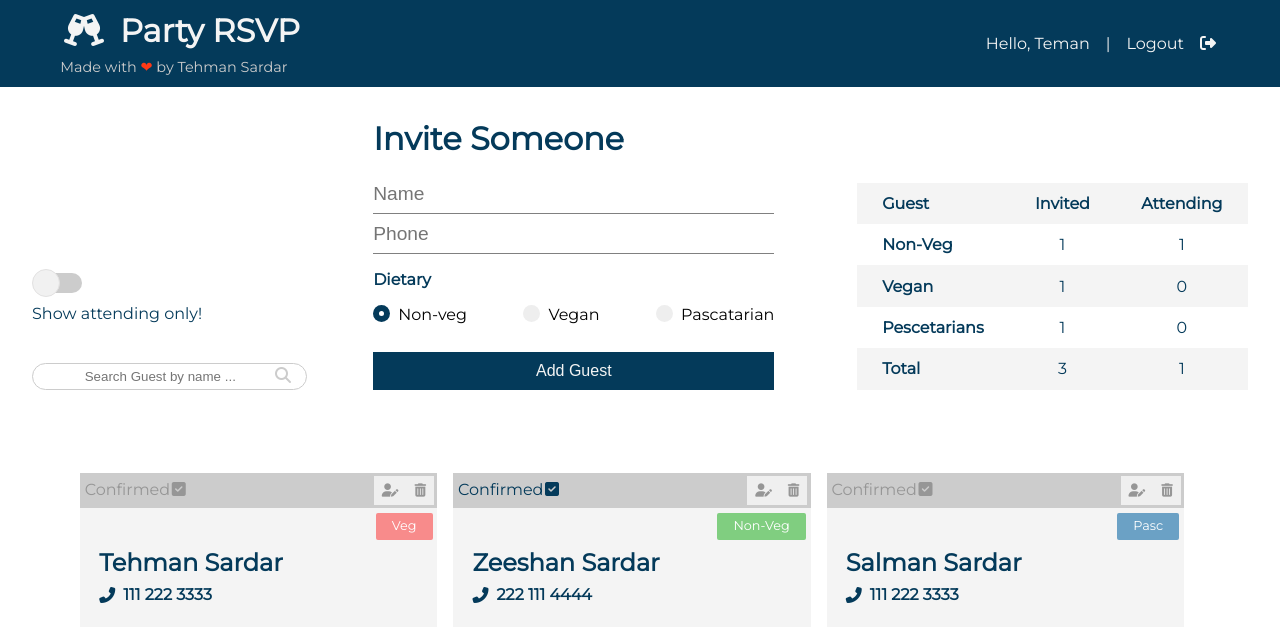
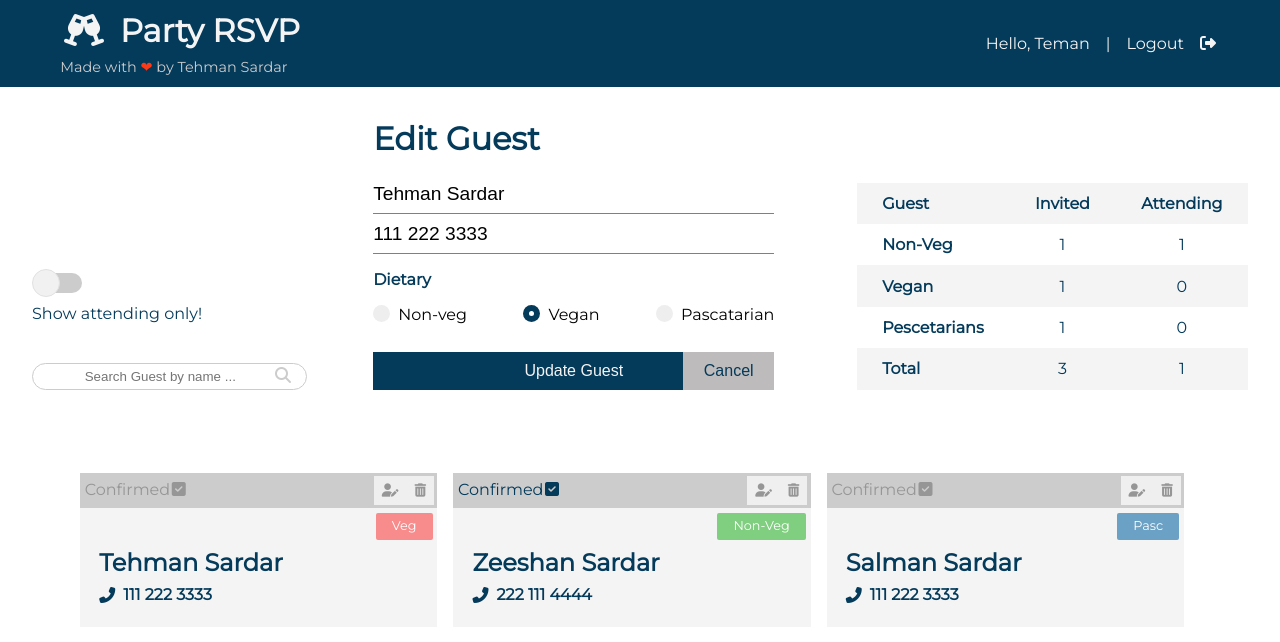
Before and after one commit to tehmansardar/rsvp, a React (Create React App) app in the folder frontend/: page / in a window 1280 px wide. Both pictures are taken after a click on the button 390 px from the left and 490 px from the top of the page. Shown: the top 642 px of the page. Built offline with nearby package versions, Linux system fonts and the light colour scheme.

Commit message:
Guest Updated

```diff
--- a/frontend/src/components/guests/Guest.js
+++ b/frontend/src/components/guests/Guest.js
@@ -2,7 +2,7 @@ import React, { useContext } from 'react';
 import GuestContext from '../../context/guestContext/GuestContext';
 
 const Guest = ({ guest }) => {
-	const { removeGuest, updateGuest } = useContext(GuestContext);
+	const { removeGuest, updateGuest, editGuest } = useContext(GuestContext);
 	const { id, name, phone, diet, isconfirmed } = guest;
 
 	const handleRemove = () => {
@@ -28,7 +28,7 @@ const Guest = ({ guest }) => {
 					</label>
 				</div>
 				<div>
-					<button>
+					<button onClick={() => editGuest(guest)}>
 						<i className='fas fa-user-edit'></i>
 					</button>
 					<button onClick={handleRemove}>
--- a/frontend/src/components/guests/GuestForm.js
+++ b/frontend/src/components/guests/GuestForm.js
@@ -1,7 +1,21 @@
-import React, { useState, useContext } from 'react';
+import React, { useState, useContext, useEffect } from 'react';
 import GuestContext from '../../context/guestContext/GuestContext';
 const GuestForm = () => {
-	const { addGuest } = useContext(GuestContext);
+	const { addGuest, editAble, updateGuest, clearEdit } = useContext(
+		GuestContext
+	);
+
+	useEffect(() => {
+		if (editAble !== null) {
+			setGuest(editAble);
+		} else {
+			setGuest({
+				name: '',
+				phone: '',
+				diet: 'Non-Veg',
+			});
+		}
+	}, [editAble]);
 
 	const [guest, setGuest] = useState({
 		name: '',
@@ -19,13 +33,17 @@ const GuestForm = () => {
 	const onsubmit = (e) => {
 		e.preventDefault();
 		if (name !== '' && phone !== '') {
+			if (editAble !== null) {
+				updateGuest(guest);
+				clearEdit();
+			} else {
 				addGuest(guest);
-
 				setGuest({
 					name: '',
 					phone: '',
 					diet: 'Non-Veg',
 				});
+			}
 		} else {
 			alert('Please Fill Form correctly');
 		}
@@ -34,7 +52,7 @@ const GuestForm = () => {
 	const { name, phone, diet } = guest;
 	return (
 		<div className='invite-section'>
-			<h1>Invite Someone</h1>
+			<h1>{editAble !== null ? 'Edit Guest' : 'Invite Someone'}</h1>
 			<form onSubmit={onsubmit}>
 				<input
 					type='text'
@@ -86,7 +104,19 @@ const GuestForm = () => {
 						<span className='checkmark'></span>
 					</label>
 				</div>
-				<input type='submit' value='Add Guest' className='btn' />
+				<input
+					type='submit'
+					value={editAble !== null ? 'Update Guest' : 'Add Guest'}
+					className='btn'
+				/>
+				{editAble !== null ? (
+					<input
+						type='button'
+						className='btn clear'
+						value='Cancel'
+						onClick={clearEdit}
+					/>
+				) : null}
 			</form>
 		</div>
 	);
--- a/frontend/src/context/guestContext/GuestReducer.js
+++ b/frontend/src/context/guestContext/GuestReducer.js
@@ -5,6 +5,8 @@ import {
 	ADD_GUEST,
 	REMOVE_GUEST,
 	UPDATE_GUEST,
+	EDIT_GUEST,
+	CLEAR_EDIT,
 } from '../guestContext/types';
 
 export default (state, { type, payload }) => {
@@ -46,7 +48,16 @@ export default (state, { type, payload }) => {
 					guest.id === payload.id ? payload : guest
 				),
 			};
-
+		case EDIT_GUEST:
+			return {
+				...state,
+				editAble: payload,
+			};
+		case CLEAR_EDIT:
+			return {
+				...state,
+				editAble: null,
+			};
 		default:
 			return state;
 	}
--- a/frontend/src/context/guestContext/GuestState.js
+++ b/frontend/src/context/guestContext/GuestState.js
@@ -8,12 +8,15 @@ import {
 	ADD_GUEST,
 	REMOVE_GUEST,
 	UPDATE_GUEST,
+	EDIT_GUEST,
+	CLEAR_EDIT,
 } from '../guestContext/types';
 
 const GuestState = (props) => {
 	const initialState = {
 		filterGuest: false,
 		search: null,
+		editAble: null,
 		guests: [
 			{
 				id: 1,
@@ -83,18 +86,34 @@ const GuestState = (props) => {
 		});
 	};
 
+	const editGuest = (guest) => {
+		dispatch({
+			type: EDIT_GUEST,
+			payload: guest,
+		});
+	};
+
+	const clearEdit = () => {
+		dispatch({
+			type: CLEAR_EDIT,
+		});
+	};
+
 	return (
 		<GuestContext.Provider
 			value={{
 				guests: state.guests,
 				filterGuest: state.filterGuest,
 				search: state.search,
+				editAble: state.editAble,
 				toggleFilter,
 				searchGuest,
 				clearSearch,
 				addGuest,
 				removeGuest,
 				updateGuest,
+				editGuest,
+				clearEdit,
 			}}
 		>
 			{props.children}
--- a/frontend/src/context/guestContext/types.js
+++ b/frontend/src/context/guestContext/types.js
@@ -4,3 +4,5 @@ export const CLEAR_SEARCH = 'CLEAR_SEARCH';
 export const ADD_GUEST = 'ADD_GUEST';
 export const REMOVE_GUEST = 'REMOVE_GUEST';
 export const UPDATE_GUEST = 'UPDATE_GUEST';
+export const EDIT_GUEST = 'EDIT_GUEST';
+export const CLEAR_EDIT = 'CLEAR_EDIT';
```
Also changed, not shown: 1 other file (tests, documents, lock files or other folders). Lines whose indentation alone changed are shown as unchanged.
